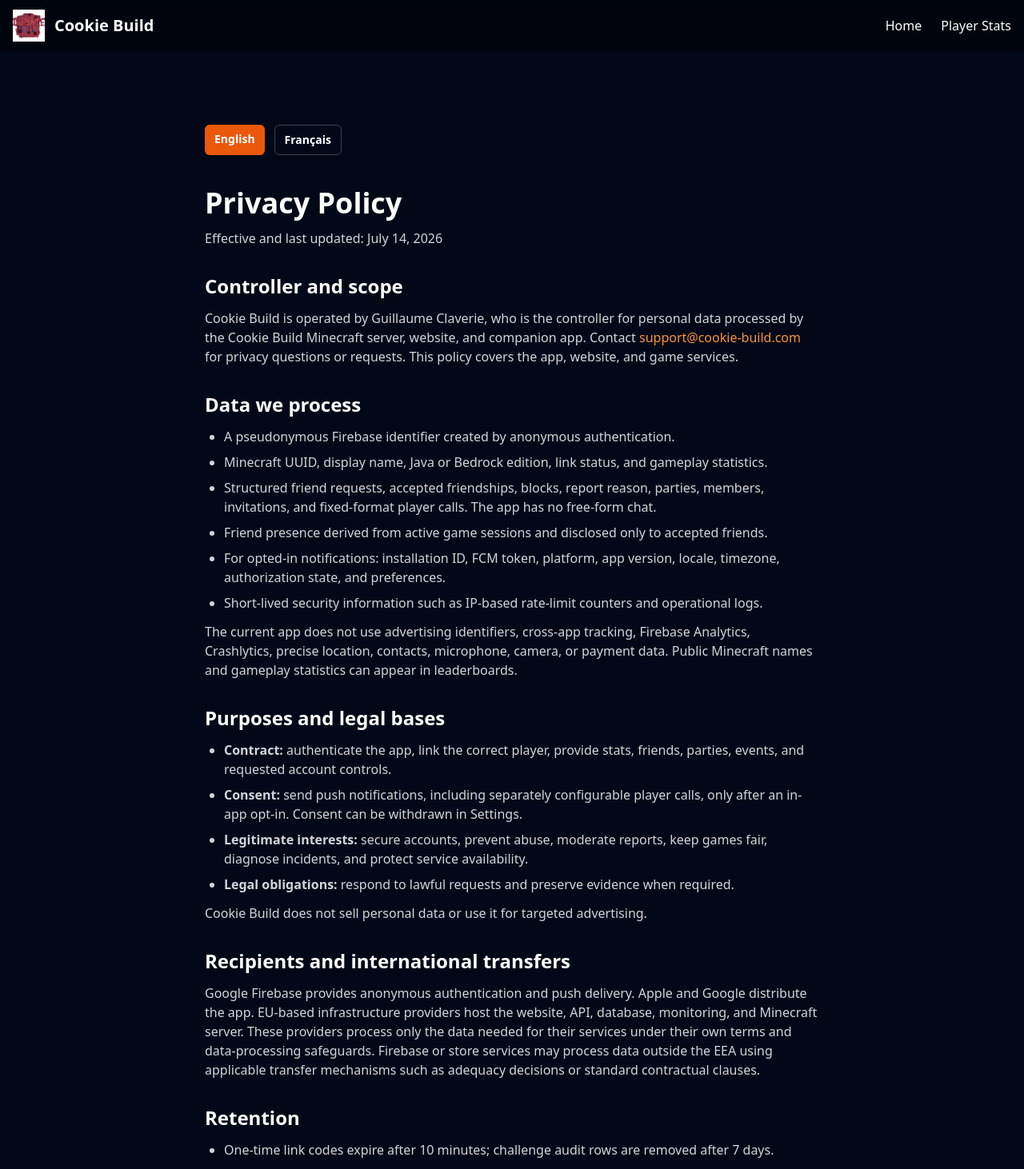
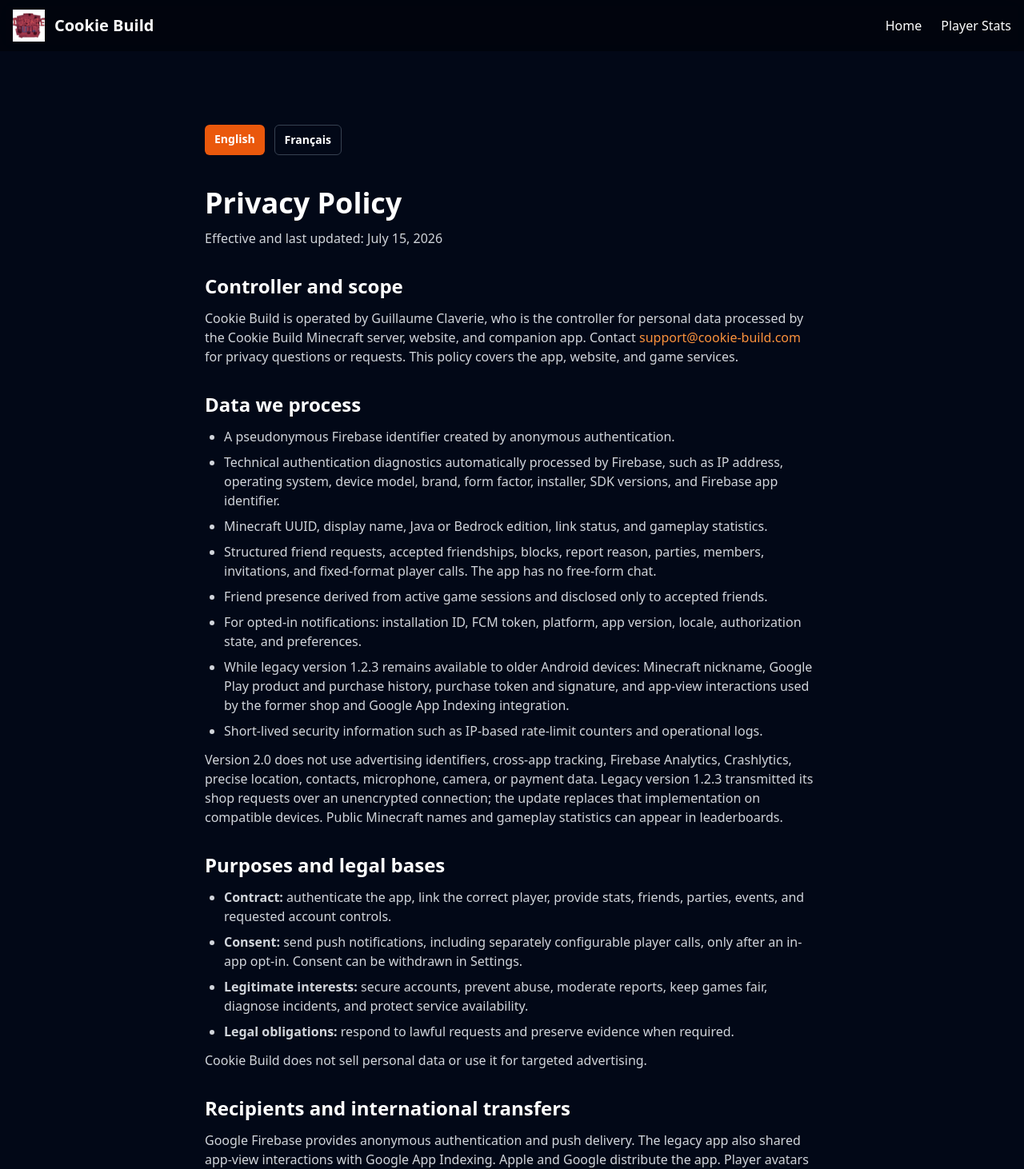
Before and after one commit to Guillaume351/cookiebuild-website, a Nuxt app: page /privacy in a window 1280 px wide. Shown: the top 1462 px of the page at 80% size. Built offline with nearby package versions, Linux system fonts and the light colour scheme.

Commit message:
docs: disclose legacy mobile data flows

```diff
--- a/pages/privacy.vue
+++ b/pages/privacy.vue
@@ -8,7 +8,7 @@
     <section id="english" lang="en" class="space-y-8 scroll-mt-8">
       <header>
         <h1 class="mb-3 text-4xl font-bold text-white">Privacy Policy</h1>
-        <p>Effective and last updated: July 14, 2026</p>
+        <p>Effective and last updated: July 15, 2026</p>
       </header>
 
       <section>
@@ -25,15 +25,19 @@
         <h2 class="mb-3 text-2xl font-semibold text-white">Data we process</h2>
         <ul class="list-disc space-y-2 pl-6">
           <li>A pseudonymous Firebase identifier created by anonymous authentication.</li>
+          <li>Technical authentication diagnostics automatically processed by Firebase, such as IP address, operating system, device model, brand, form factor, installer, SDK versions, and Firebase app identifier.</li>
           <li>Minecraft UUID, display name, Java or Bedrock edition, link status, and gameplay statistics.</li>
           <li>Structured friend requests, accepted friendships, blocks, report reason, parties, members, invitations, and fixed-format player calls. The app has no free-form chat.</li>
           <li>Friend presence derived from active game sessions and disclosed only to accepted friends.</li>
-          <li>For opted-in notifications: installation ID, FCM token, platform, app version, locale, timezone, authorization state, and preferences.</li>
+          <li>For opted-in notifications: installation ID, FCM token, platform, app version, locale, authorization state, and preferences.</li>
+          <li>While legacy version 1.2.3 remains available to older Android devices: Minecraft nickname, Google Play product and purchase history, purchase token and signature, and app-view interactions used by the former shop and Google App Indexing integration.</li>
           <li>Short-lived security information such as IP-based rate-limit counters and operational logs.</li>
         </ul>
         <p class="mt-3">
-          The current app does not use advertising identifiers, cross-app tracking, Firebase
-          Analytics, Crashlytics, precise location, contacts, microphone, camera, or payment data.
+          Version 2.0 does not use advertising identifiers, cross-app tracking, Firebase Analytics,
+          Crashlytics, precise location, contacts, microphone, camera, or payment data. Legacy
+          version 1.2.3 transmitted its shop requests over an unencrypted connection; the update
+          replaces that implementation on compatible devices.
           Public Minecraft names and gameplay statistics can appear in leaderboards.
         </p>
       </section>
@@ -52,8 +56,10 @@
       <section>
         <h2 class="mb-3 text-2xl font-semibold text-white">Recipients and international transfers</h2>
         <p>
-          Google Firebase provides anonymous authentication and push delivery. Apple and Google
-          distribute the app. EU-based infrastructure providers host the website, API, database,
+          Google Firebase provides anonymous authentication and push delivery. The legacy app also
+          shared app-view interactions with Google App Indexing. Apple and Google distribute the
+          app. Player avatars are loaded from mc-heads.net, which receives the public Minecraft
+          display name and the requesting device's IP address. EU-based infrastructure providers host the website, API, database,
           monitoring, and Minecraft server. These providers process only the data needed for their
           services under their own terms and data-processing safeguards. Firebase or store services
           may process data outside the EEA using applicable transfer mechanisms such as adequacy
@@ -109,7 +115,7 @@
     <section id="francais" lang="fr" class="space-y-8 scroll-mt-8">
       <header>
         <h1 class="mb-3 text-4xl font-bold text-white">Politique de confidentialité</h1>
-        <p>Applicable et mise à jour le 14 juillet 2026</p>
+        <p>Applicable et mise à jour le 15 juillet 2026</p>
       </header>
 
       <section>
@@ -125,15 +131,19 @@
         <h2 class="mb-3 text-2xl font-semibold text-white">Données traitées</h2>
         <ul class="list-disc space-y-2 pl-6">
           <li>Identifiant Firebase pseudonyme créé par l’authentification anonyme.</li>
+          <li>Diagnostics techniques d’authentification traités automatiquement par Firebase, notamment adresse IP, système, modèle, marque, format de l’appareil, installateur, versions des SDK et identifiant d’app Firebase.</li>
           <li>UUID, pseudo, édition Java ou Bedrock, association et statistiques Minecraft.</li>
           <li>Demandes et listes d’amis, blocages, motif de signalement, groupes, membres, invitations et appels de joueurs structurés. L’app ne contient aucun chat libre.</li>
           <li>Présence en jeu visible uniquement par les amis acceptés.</li>
-          <li>Après accord pour les notifications : identifiant d’installation, jeton FCM, plateforme, version, langue, fuseau, autorisation et préférences.</li>
+          <li>Après accord pour les notifications : identifiant d’installation, jeton FCM, plateforme, version, langue, autorisation et préférences.</li>
+          <li>Tant que l’ancienne version 1.2.3 reste disponible sur de vieux appareils Android : pseudo Minecraft, produit et historique d’achat Google Play, jeton et signature d’achat, ainsi que les interactions de consultation utilisées par l’ancienne boutique et Google App Indexing.</li>
           <li>Données de sécurité temporaires, notamment les compteurs de limitation par IP et journaux techniques.</li>
         </ul>
         <p class="mt-3">
-          L’app n’utilise ni identifiant publicitaire, ni suivi inter-apps, ni Analytics, ni
-          Crashlytics, ni localisation précise, contacts, caméra, microphone ou paiement.
+          La version 2.0 n’utilise ni identifiant publicitaire, ni suivi inter-apps, ni Analytics,
+          ni Crashlytics, ni localisation précise, contacts, caméra, microphone ou paiement.
+          L’ancienne version 1.2.3 transmettait ses demandes de boutique sans chiffrement ; la mise
+          à jour remplace cette implémentation sur les appareils compatibles.
         </p>
       </section>
 
@@ -152,8 +162,10 @@
       <section>
         <h2 class="mb-3 text-2xl font-semibold text-white">Destinataires et transferts</h2>
         <p>
-          Google Firebase fournit l’authentification anonyme et les notifications. Apple et Google
-          distribuent l’app. Des prestataires d’infrastructure européens hébergent le site, l’API,
+          Google Firebase fournit l’authentification anonyme et les notifications. L’ancienne app
+          partageait aussi les interactions de consultation avec Google App Indexing. Apple et Google
+          distribuent l’app. Les avatars sont chargés depuis mc-heads.net, qui reçoit le pseudo
+          Minecraft public et l’adresse IP de l’appareil. Des prestataires d’infrastructure européens hébergent le site, l’API,
           la base, le monitoring et le serveur. Certains services peuvent traiter des données hors
           EEE avec les garanties applicables, notamment décision d’adéquation ou clauses contractuelles types.
         </p>
```
